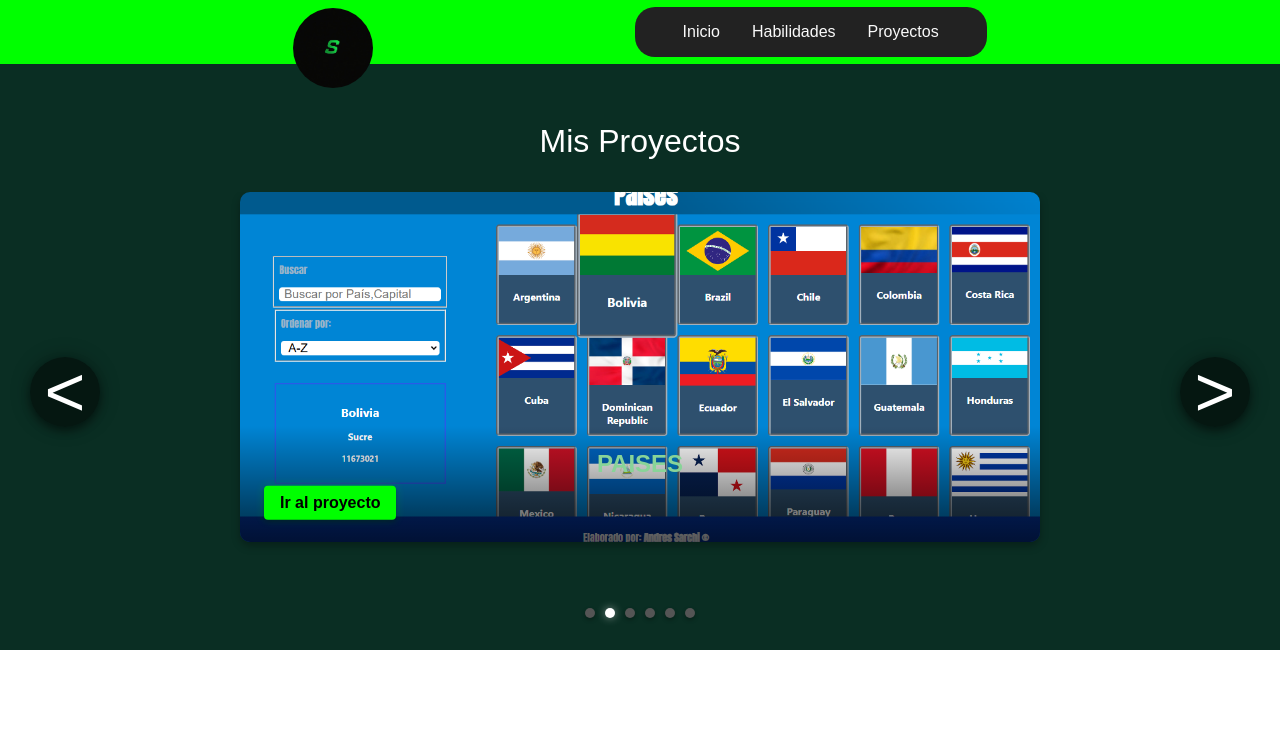
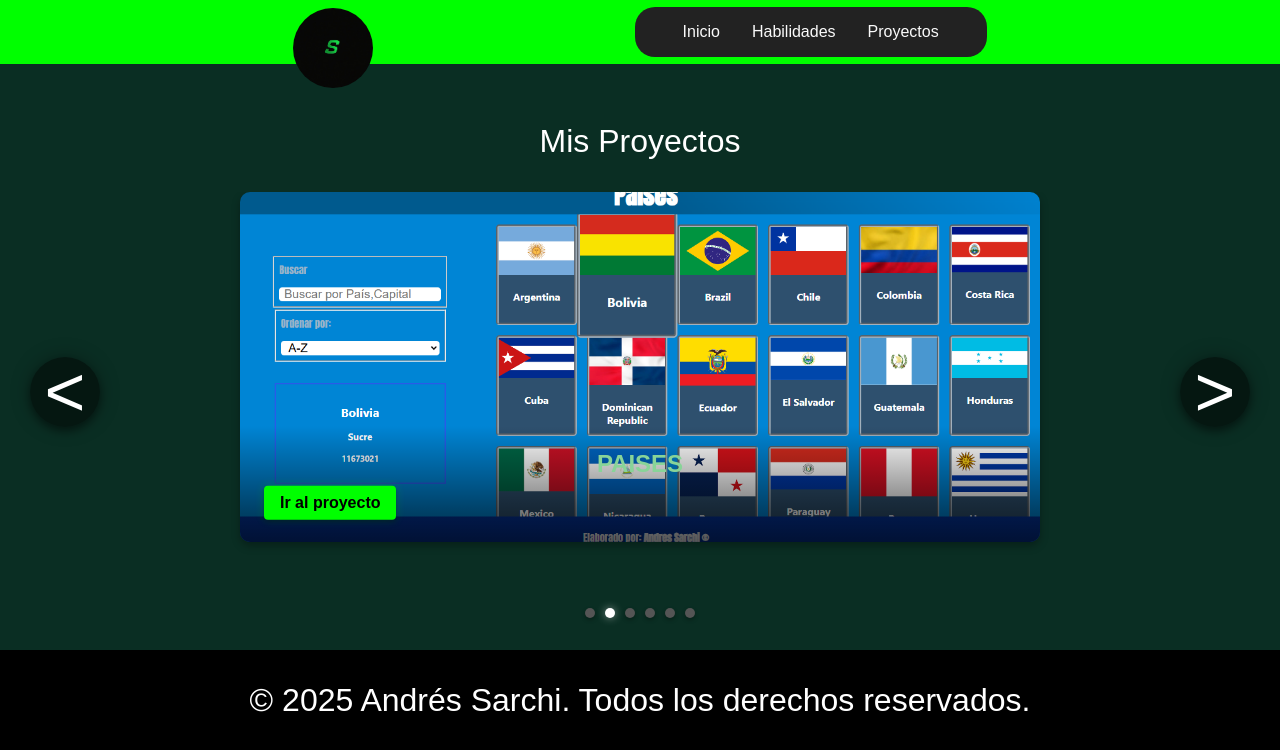
Before and after one commit to sarchiandres/portafolio-andres-sarchi, a React (Vite) app: page /Projects in a window 1280 px wide. Shown: the top 750 px of the page. Built offline with nearby package versions, Linux system fonts and the light colour scheme; a web font is replaced by a local one.

Commit message:
se agrega el footer a los proyectos

```diff
--- a/src/components/pages/Projects/Projects.jsx
+++ b/src/components/pages/Projects/Projects.jsx
@@ -9,6 +9,7 @@ import calculadora from '../../../assets/images/calculadora.png'
 import juego from '../../../assets/images/JuegoPapelTijera.png'
 // Añade tus propias imágenes
 import './Projects.css';
+import { Footer } from '../../Layouts/Footer/Footer';
 
 export const Projects = () => {
   const [currentIndex, setCurrentIndex] = useState(0);
@@ -66,6 +67,7 @@ export const Projects = () => {
   }, []);
 
   return (
+    <>
     <div className="carousel-container">
       <h2 className="carousel-title">Mis Proyectos</h2>
 
@@ -104,5 +106,7 @@ export const Projects = () => {
         ))}
       </div>
     </div>
+    <Footer/>
+    </>
   );
 };
```
